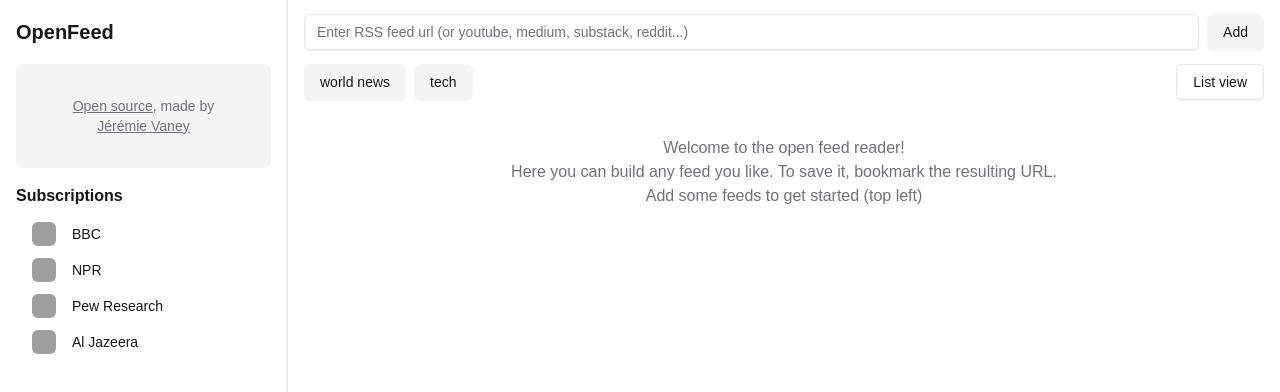
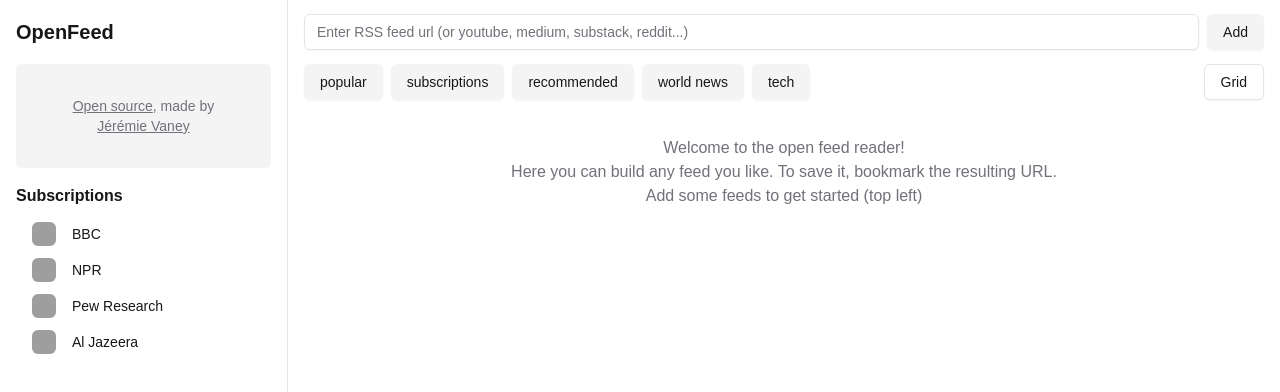
Before and after one commit to JeremieV/feed, a Next.js app: page / in a window 1280 px wide. Shown: the top 392 px of the page. Built offline with nearby package versions, Linux system fonts and the light colour scheme; grey boxes are pictures that could not be loaded.

Commit message:
added jotai for state management and made the view and subscriptions persist in local storage

```diff
--- a/package.json
+++ b/package.json
@@ -19,6 +19,7 @@
     "cheerio": "^1.0.0",
     "class-variance-authority": "^0.7.0",
     "clsx": "^2.1.1",
+    "jotai": "^2.10.0",
     "lucide-react": "^0.441.0",
     "next": "^14.2.13",
     "next-themes": "^0.3.0",
--- a/src/app/ControlBar.tsx
+++ b/src/app/ControlBar.tsx
@@ -1,23 +1,34 @@
 "use client"
 
 import { Button } from "@/components/ui/button"
+import { viewAtom } from "@/lib/state"
+import { useAtom } from "jotai"
 import { useRouter } from "next/navigation"
 
-export default function ControlBar({ view, feeds }: { view: 'list' | 'grid', feeds: string[] }) {
+export default function ControlBar({ feeds }: { feeds: string[] }) {
   const router = useRouter()
-
-  function updateView(view: 'list' | 'grid') {
-    router.push(`?view=${view}&feeds=${feeds.map(encodeURIComponent).join(',')}`)
-  }
+  const [view, setView] = useAtom(viewAtom)
 
   function setFeeds(feeds: string[]) {
     // deduplicate
     feeds = Array.from(new Set(feeds))
     // this comma separator should work every time... but I'm a bit scared
-    router.push(`?view=${view}&feeds=${feeds.map(encodeURIComponent).join(',')}`)
+    router.push(`?feeds=${feeds.map(encodeURIComponent).join(',')}`)
   }
 
   const topics: { name: string, feeds: string[] }[] = [
+    {
+      name: 'popular',
+      feeds: [],
+    },
+    {
+      name: 'subscriptions',
+      feeds: [],
+    },
+    {
+      name: 'recommended',
+      feeds: [],
+    },
     {
       name: 'world news',
       feeds: [
@@ -95,8 +106,8 @@ export default function ControlBar({ view, feeds }: { view: 'list' | 'grid', fee
             </Button>
           ))}
         </div>
-        <Button onClick={() => updateView(view === 'list' ? 'grid' : 'list')} variant="outline">
-          {view === 'grid' ? 'List view' : 'Grid view'}
+        <Button onClick={() => setView(view === 'list' ? 'grid' : 'list')} variant="outline">
+          {view === 'grid' ? 'List' : 'Grid'}
         </Button>
       </div>
     </div>
--- a/src/app/ListView.tsx
+++ b/src/app/ListView.tsx
@@ -5,7 +5,7 @@ export default function ListView({ currentStories }: { currentStories: Story[],
   return (
     <div className="overflow-hidden mb-4">
       {currentStories.map((story) => (
-        <div key={story.id} className='flex flex-col py-2 items-start'>
+        <div key={story.id} className='flex flex-col py-2 px-[1px] items-start'>
           <a href={story.url} target="_blank" title={story.title} rel="noopener noreferrer" className='hover:underline text-foreground line-clamp-3'>{story.title}</a>
           <div className='text-muted-foreground text-sm flex'>
             <a href={`/feed/${encodeURIComponent(story.feedUrl)}`} title={story.feedTitle} className="hover:text-primary transition-colors">{displayUrl(story.url)}</a>
--- a/src/app/Scaffold.tsx
+++ b/src/app/Scaffold.tsx
@@ -15,23 +15,18 @@ import {
   DialogPanel,
 } from '@headlessui/react'
 import Link from "next/link";
+import { useAtom } from "jotai";
+import { subscriptionsAtom } from "@/lib/state";
 
 export default function Page({
   children,
 }: Readonly<{
   children: React.ReactNode;
 }>) {
-  const view: 'list' | 'grid' = 'grid';
   const feeds: string[] = [];
 
   const [sidebarOpen, setSidebarOpen] = useState(true)
-
-  const subscriptions: { name: string, url: string }[] = [
-    { name: "BBC", url: "https://feeds.bbci.co.uk/news/world/rss.xml" },
-    { name: "NPR", url: "https://www.npr.org/rss/rss.php" },
-    { name: "Pew Research", url: "https://www.pewresearch.org/feed/" },
-    { name: "Al Jazeera", url: "http://www.aljazeera.com/xml/rss/all.xml" },
-  ]
+  const [subscriptions] = useAtom(subscriptionsAtom)
 
   async function addFeed() {
     // validate url
@@ -121,7 +116,7 @@ export default function Page({
               <Button variant="secondary" onClick={() => addFeed()}>Add</Button>
             </div>
             <div className="pb-4 mb-1">
-              <ControlBar view={view} feeds={feeds} />
+              <ControlBar feeds={feeds} />
             </div>
           </div>
 
--- a/src/app/Stories.tsx
+++ b/src/app/Stories.tsx
@@ -7,11 +7,14 @@ import { fetchStories } from '@/lib/fetchRSS'
 import BottomBar from "./BottomBar"
 import LoadingIndicator from "@/components/LoadingIndicator";
 import { Story } from "@/lib/types";
+import { useAtom } from "jotai";
+import { viewAtom } from "@/lib/state";
 
-export default function Stories({ view, feeds }: { view: 'list' | 'grid', feeds: string[] }) {
+export default function Stories({ feeds }: { feeds: string[] }) {
   const [stories, setStories] = useState<Story[]>([])
   const [isLoading, setIsLoading] = useState(true)
   const [currentPage, setCurrentPage] = useState(1)
+  const [view] = useAtom(viewAtom)
 
   useEffect(() => {
     async function request() {
--- a/src/app/feed/[feed]/page.tsx
+++ b/src/app/feed/[feed]/page.tsx
@@ -41,7 +41,7 @@ export default function FeedPage({ params }: { params: { feed: string } }) {
           <p>{feedMeta?.description}</p>
         </div>
       </div>
-      <Stories feeds={[decodeURIComponent(params.feed)]} view="list" />
+      <Stories feeds={[decodeURIComponent(params.feed)]} />
     </div>
   )
 }
--- a/src/app/page.tsx
+++ b/src/app/page.tsx
@@ -2,11 +2,10 @@
 
 import Stories from './Stories'
 
-export default function Page({ searchParams }: { searchParams: { view: string, feeds: string } }) {
-  const view: 'list' | 'grid' = searchParams.view === 'list' ? 'list' : 'grid';
+export default function Page({ searchParams }: { searchParams: { feeds: string } }) {
   const feeds: string[] = searchParams.feeds?.split(',').filter(x => x).map(decodeURIComponent) || [];
 
   return (
-    <Stories view={view} feeds={feeds}></Stories>
+    <Stories feeds={feeds}></Stories>
   )
 }
--- /dev/null
+++ b/src/lib/state.ts
@@ -0,0 +1,10 @@
+import { atomWithStorage } from 'jotai/utils'
+
+export const viewAtom = atomWithStorage<'list' | 'grid'>('view', 'list')
+
+export const subscriptionsAtom = atomWithStorage<{ name: string, url: string }[]>('subscriptions', [
+  { name: "BBC", url: "https://feeds.bbci.co.uk/news/world/rss.xml" },
+  { name: "NPR", url: "https://www.npr.org/rss/rss.php" },
+  { name: "Pew Research", url: "https://www.pewresearch.org/feed/" },
+  { name: "Al Jazeera", url: "http://www.aljazeera.com/xml/rss/all.xml" },
+])
```
Also changed, not shown: 1 other file (tests, documents, lock files or other folders).
